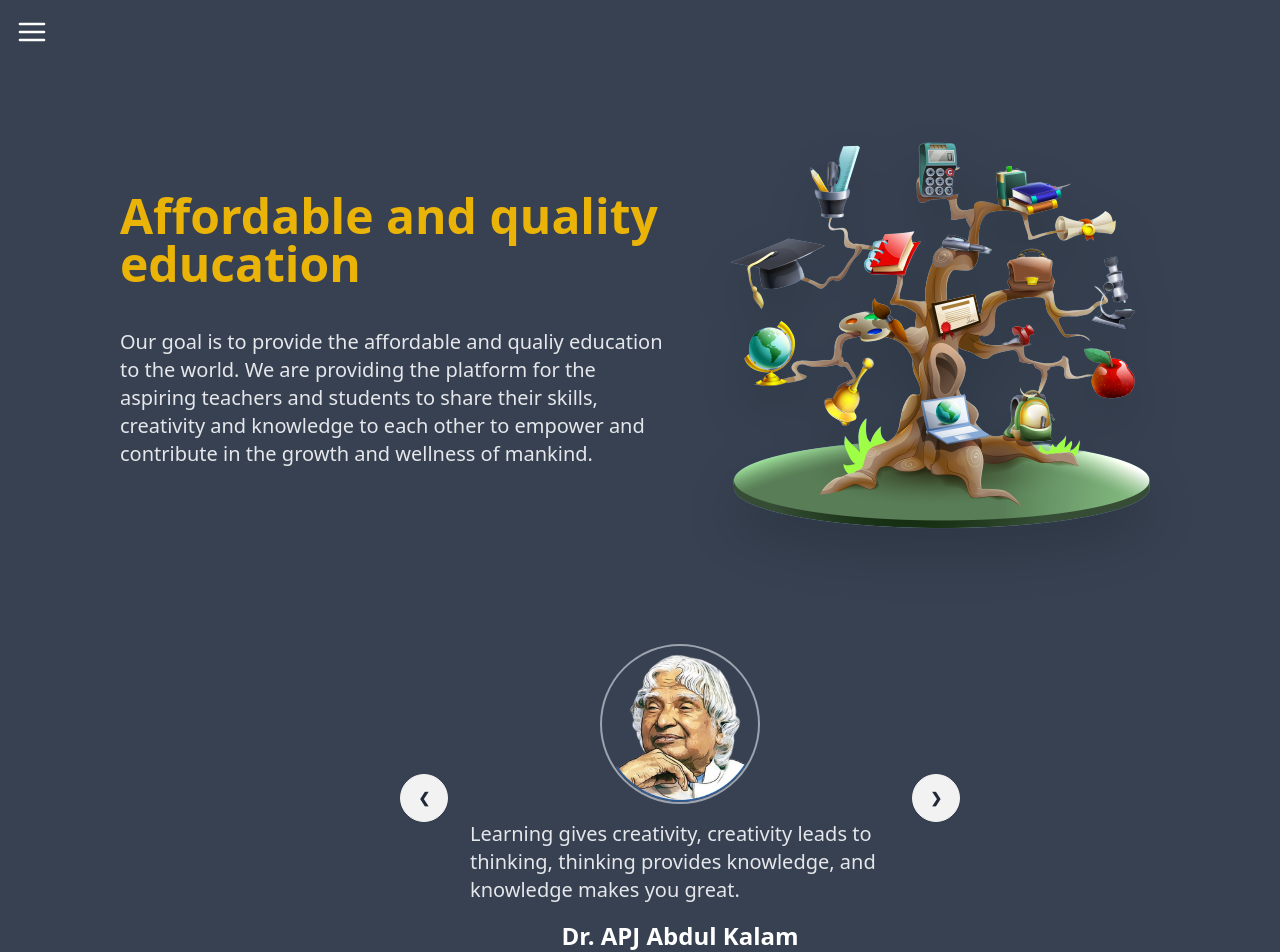
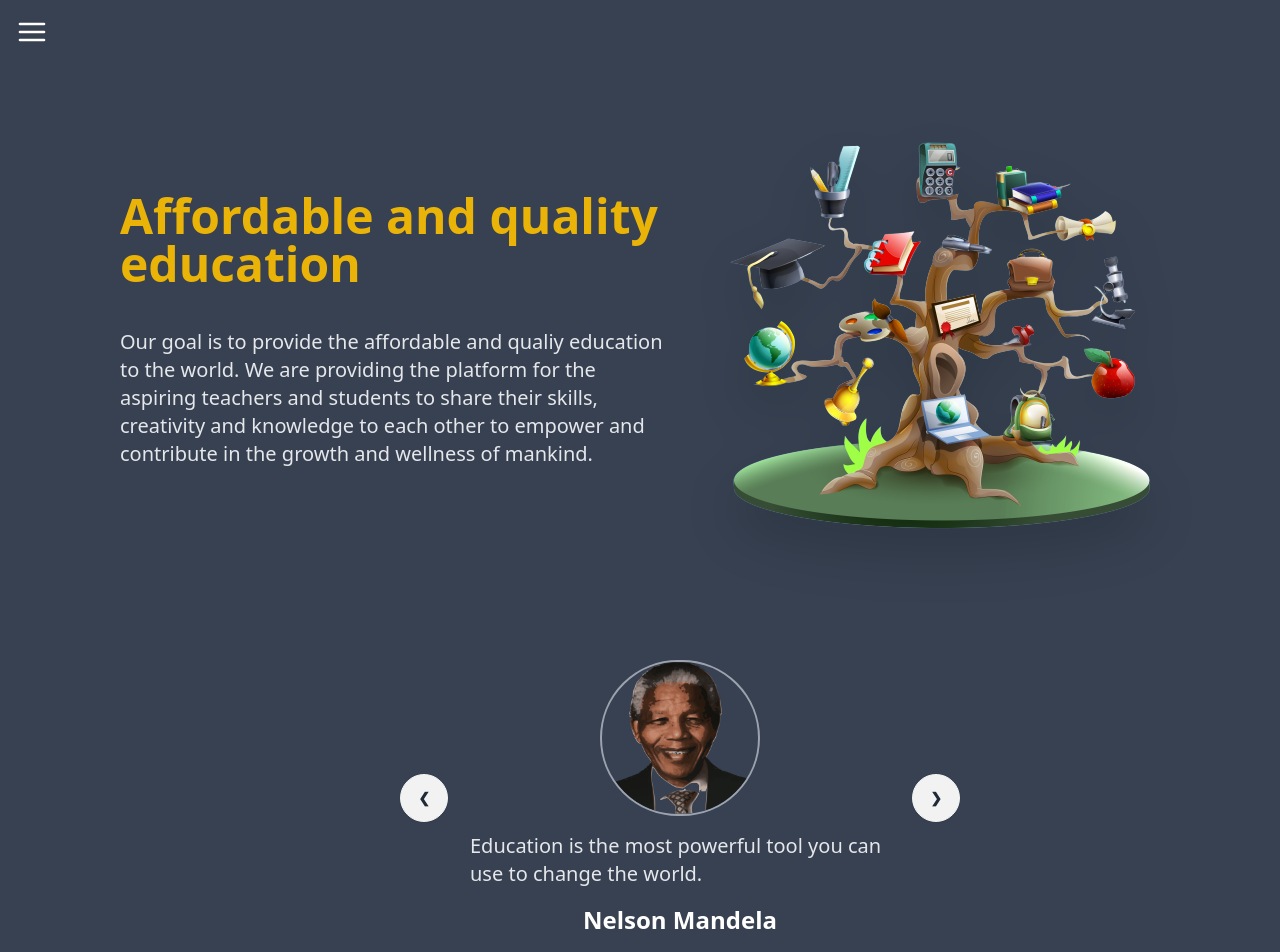
Before and after one commit to pal-boy/LMS-Project, a React (Vite) app in the folder client/: page /about in a window 1280 px wide. Shown: the top 952 px of the page. Built offline with nearby package versions, Linux system fonts and the light colour scheme.

Commit message:
code cleaned up for about us page

```diff
--- /dev/null
+++ b/client/src/Components/CarouselSlide.jsx
@@ -0,0 +1,25 @@
+import React from 'react'
+
+const CarouselSlide = ({image , title, description, slideNum, totalSlides }) => {
+  return (
+    <div id={`slide${slideNum}`} className="carousel-item relative w-full">
+        <div className="flex flex-col items-center justify-center gap-4 px-[15%]">
+            <img
+                src={image}
+                className="w-40 rounded-full border-2 border-gray-400" />
+            <p className='text-xl text-gray-200'>
+                {description}
+            </p>
+            <h3 className='text-2xl font-semibold'>
+                {title}
+            </h3>
+            <div className="absolute left-5 right-5 top-1/2 flex -translate-y-1/2 transform justify-between">
+                <a href={`#slide${(slideNum == 1? totalSlides:slideNum-1)}`} className="btn btn-circle">❮</a>
+                <a href={`#slide${(slideNum + 1)% totalSlides+1}`} className="btn btn-circle">❯</a>
+            </div>
+        </div>
+    </div>
+  )
+}
+
+export default CarouselSlide
--- /dev/null
+++ b/client/src/Constants/FamousPeople.js
@@ -0,0 +1,38 @@
+import apj from "../Assests/apj.png";
+import billGates from "../Assests/billGates.png";
+import einstein from "../Assests/einstein.png";
+import nelsonMandela from "../Assests/nelsonMandela.png";
+import steveJobs from "../Assests/steveJobs.png";
+
+export const celebrities = [
+    {
+        title: "Nelson Mandela",
+        description: "Education is the most powerful tool you can use to change the world.",
+        image: nelsonMandela,
+        slideNum: 1
+    },
+    {
+        title: "APJ Abdul Kamal",
+        description: "Failure will never overtake me if my determination to succeed is strong enough.",
+        image: apj,
+        slideNum: 2
+    },
+    {
+        title: "Albert Einstein",
+        description: "A person who never made a mistake never tried anything new.",
+        image: einstein,
+        slideNum: 3
+    },
+    {
+        title: "Steve Jobs",
+        description: "We don't get a chance to do that many things, and every one should be really excellent.",
+        image: steveJobs,
+        slideNum: 4
+    },
+    {
+        title: "Bill Gates",
+        description: "Success is a lousy teacher. It seduces smart people into thinking they can’t lose.",
+        image: billGates,
+        slideNum: 5
+    },
+]
--- a/client/src/Pages/AboutUs.jsx
+++ b/client/src/Pages/AboutUs.jsx
@@ -1,11 +1,8 @@
 import React from 'react'
 import HomeLayout from '../Layouts/HomeLayout.jsx'
 import aboutMainImage from '../Assests/aboutMainImage.png'
-import apj from '../Assests/apj.png'
-import billGates from '../Assests/billGates.png'
-import einstein from '../Assests/einstein.png'
-import nelsonMandela from '../Assests/nelsonMandela.png'
-import steveJobs from '../Assests/steveJobs.png'
+import { celebrities } from '../Constants/FamousPeople.js'
+import CarouselSlide from '../Components/CarouselSlide.jsx'
 
 const AboutUs = () => {
   return (
@@ -33,92 +30,16 @@ const AboutUs = () => {
                 </div>
             </div>
 
-            <div className="carousel w-1/2 my-16 m-auto">
-                <div id="slide1" className="carousel-item relative w-full">
-                    <div className="flex flex-col items-center justify-center gap-4 px-[15%]">
-                        <img
-                        src={apj}
-                        className="w-40 rounded-full border-2 border-gray-400" />
-                        <p className='text-xl text-gray-200'>
-                        Learning gives creativity, creativity leads to thinking, thinking provides knowledge, and knowledge makes you great.
-                        </p>
-                        <h3 className='text-2xl font-semibold'>
-                            Dr. APJ Abdul Kalam
-                        </h3>
-                        <div className="absolute left-5 right-5 top-1/2 flex -translate-y-1/2 transform justify-between">
-                            <a href="#slide5" className="btn btn-circle">❮</a>
-                            <a href="#slide2" className="btn btn-circle">❯</a>
-                        </div>
-                    </div>
-                </div>
-                <div id="slide2" className="carousel-item relative w-full">
-                    <div className="flex flex-col items-center justify-center gap-4 px-[15%]">
-                        <img
-                        src={billGates}
-                        className="w-40 rounded-full border-2 border-gray-400" />
-                        <p className='text-xl text-gray-200'>
-                        Success is a lousy teacher. It seduces smart people into thinking they can't lose.
-                        </p>
-                        <h3 className='text-2xl font-semibold'>
-                            Mr. Bill Gates
-                        </h3>
-                        <div className="absolute left-5 right-5 top-1/2 flex -translate-y-1/2 transform justify-between">
-                            <a href="#slide1" className="btn btn-circle">❮</a>
-                            <a href="#slide3" className="btn btn-circle">❯</a>
-                        </div>
-                    </div>
-                </div>
-                <div id="slide3" className="carousel-item relative w-full">
-                    <div className="flex flex-col items-center justify-center gap-4 px-[15%]">
-                        <img
-                        src={einstein}
-                        className="w-40 rounded-full border-2 border-gray-400" />
-                        <p className='text-xl text-gray-200'>
-                        Education is not the learning of facts, but the training of the mind to think.
-                        </p>
-                        <h3 className='text-2xl font-semibold'>
-                            Albert Einstein
-                        </h3>
-                        <div className="absolute left-5 right-5 top-1/2 flex -translate-y-1/2 transform justify-between">
-                            <a href="#slide2" className="btn btn-circle">❮</a>
-                            <a href="#slide4" className="btn btn-circle">❯</a>
-                        </div>
-                    </div>
-                </div>
-                <div id="slide4" className="carousel-item relative w-full">
-                    <div className="flex flex-col items-center justify-center gap-4 px-[15%]">
-                        <img
-                        src={nelsonMandela}
-                        className="w-40 rounded-full border-2 border-gray-400" />
-                        <p className='text-xl text-gray-200'>
-                            Education is the most powerful weapon which you can use to change the world.
-                        </p>
-                        <h3 className='text-2xl font-semibold'>
-                            Nelson Mandela
-                        </h3>
-                        <div className="absolute left-5 right-5 top-1/2 flex -translate-y-1/2 transform justify-between">
-                            <a href="#slide3" className="btn btn-circle">❮</a>
-                            <a href="#slide5" className="btn btn-circle">❯</a>
-                        </div>
-                    </div>
-                </div>
-                <div id="slide5" className="carousel-item relative w-full">
-                    <div className="flex flex-col items-center justify-center gap-4 px-[15%]">
-                        <img
-                        src={steveJobs}
-                        className="w-40 rounded-full border-2 border-gray-400" />
-                        <p className='text-xl text-gray-200'>
-                        Education is the passport to the future, for tomorrow belongs to those who prepare for it today.
-                        </p>
-                        <h3 className='text-2xl font-semibold'>
-                            Steve Jobs
-                        </h3>
-                        <div className="absolute left-5 right-5 top-1/2 flex -translate-y-1/2 transform justify-between">
-                            <a href="#slide4" className="btn btn-circle">❮</a>
-                            <a href="#slide1" className="btn btn-circle">❯</a>
-                        </div>
-                    </div>
-                </div>
+            <div className="carousel w-1/2 m-auto my-16">
+                    {celebrities && celebrities.map(celebrity => (<CarouselSlide
+                                                                    {...celebrity}
+                                                                    key={celebrity.slideNum}
+                                                                    totalSlides={celebrities.length}
+
+                                                                />)
+                                                    )
+                    }
+
             </div>
         </div>
     </HomeLayout>
```
